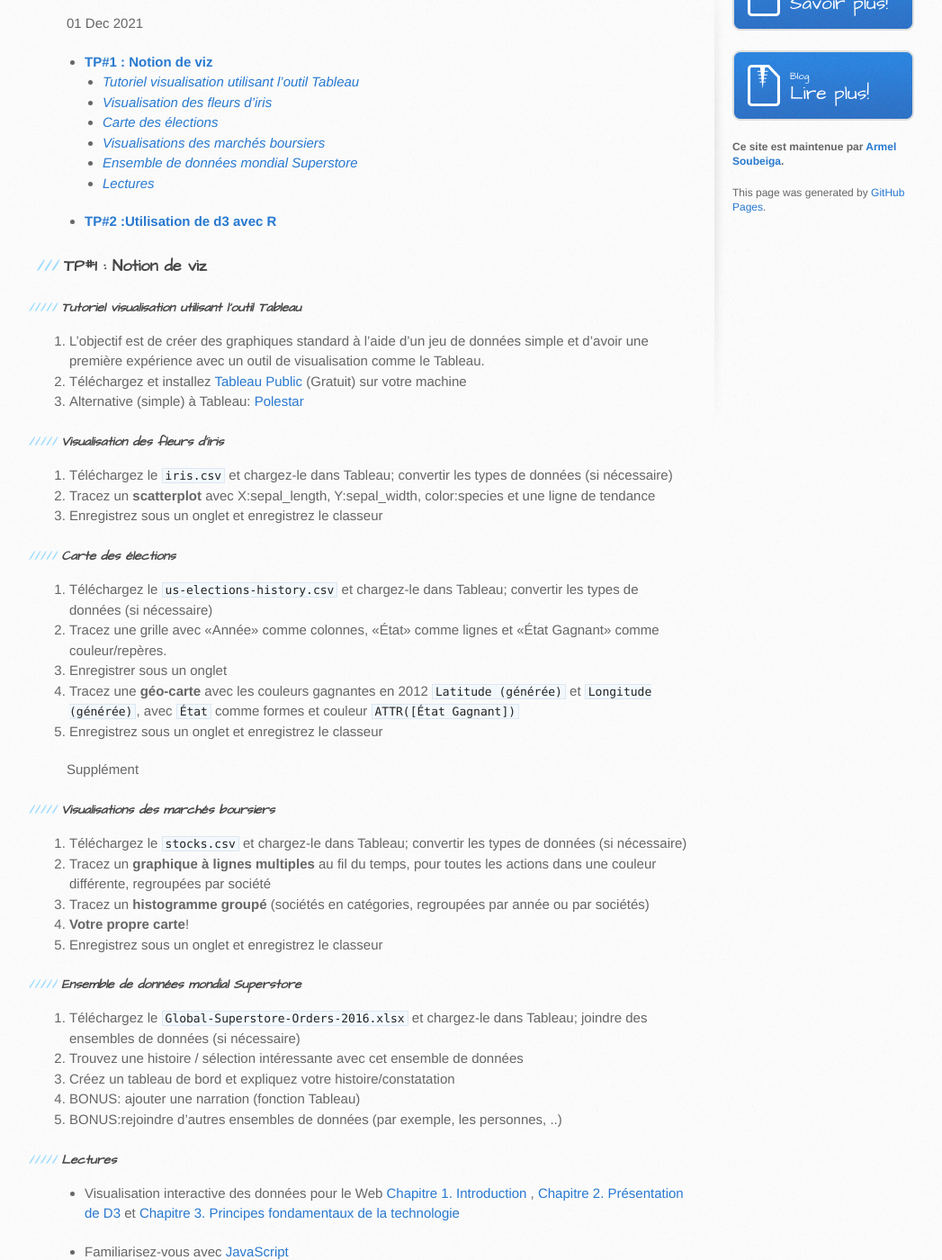
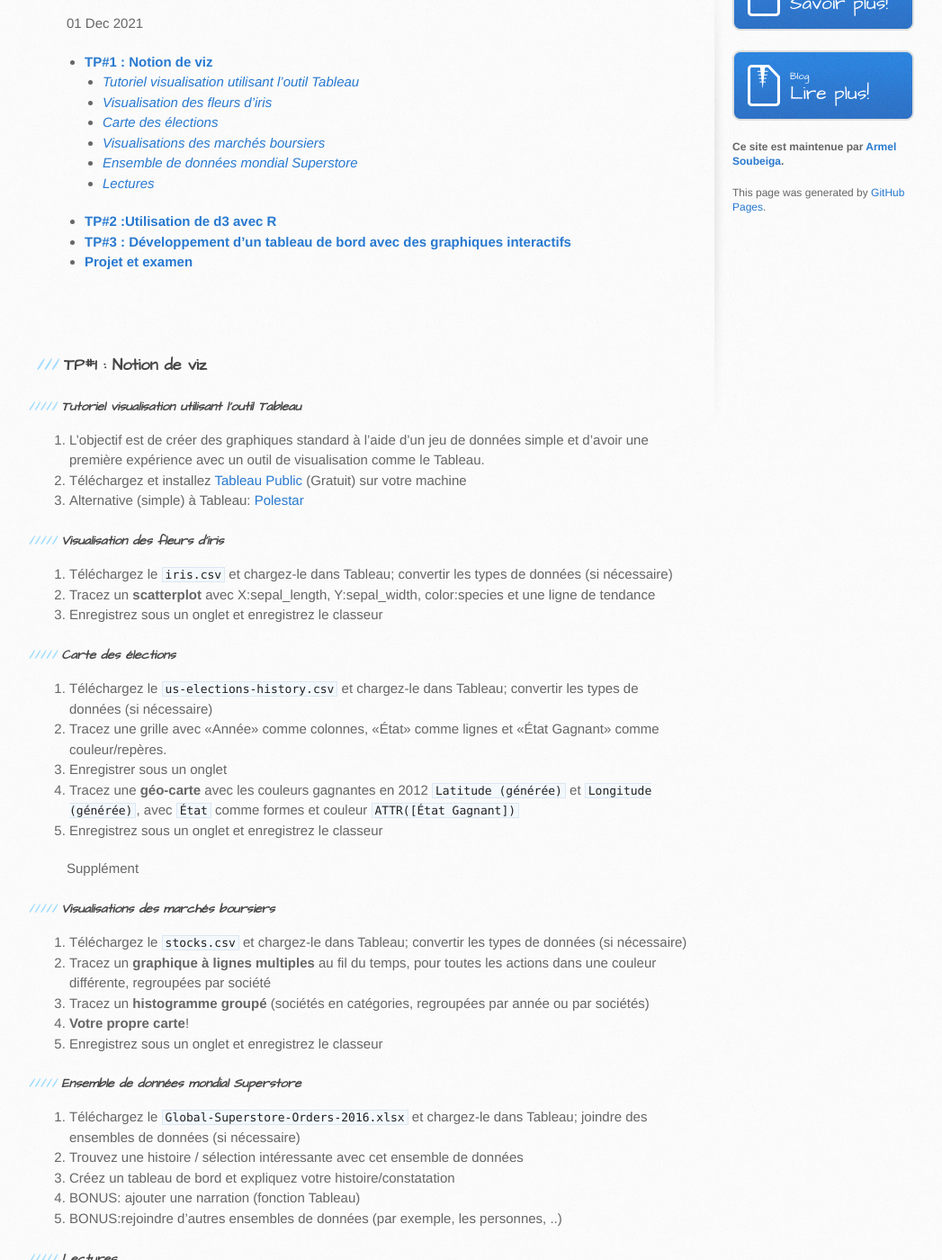
Before and after one commit to armelsoubeiga/Cours, a Jekyll site: the page built from dataviz/_posts/2021-12-11-Visualisation-des-données.md, in a window 1280 px wide and 1400 px high, scrolled down 318 px. Shown: the whole window at 90% size, without its empty margins (96-1143 px from the left). Built offline with Jekyll 4.4.1, drawn with Linux system fonts in a browser that asks for light colours; some of the changed text lies outside the part shown.

Commit message:
Add files via upload

```diff
--- a/dataviz/_posts/2021-12-11-Visualisation-des-données.md
+++ b/dataviz/_posts/2021-12-11-Visualisation-des-données.md
@@ -5,6 +5,8 @@
 ---
 
 {% include toc.md %}
+
+<br/><br/>
 
 ### **TP#1 : Notion de viz**
 
@@ -55,3 +57,8 @@
 
 
 ### **TP#2 :Utilisation de d3 avec R**
+
+
+### **TP#3 : Développement d’un tableau de bord avec des graphiques interactifs**
+
+### **Projet et examen**
```
